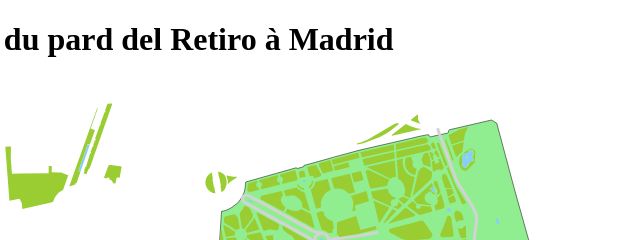
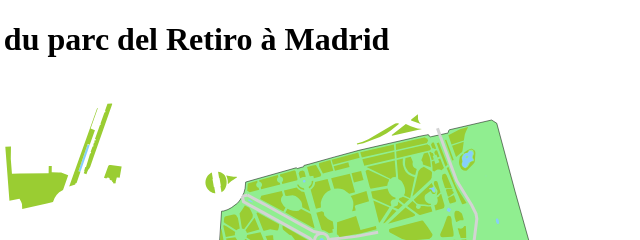
Before and after one commit to olivia-prad/VisualDon, a website built with Parcel: page 20200403/src/index.html in a window 1280 px wide. Shown: the top 240 px of the page, 197-837 px from the left. Built offline with nearby package versions, Linux system fonts and the light colour scheme.

Commit message:
cartographieParcV3

```diff
--- a/20200403/src/index.html
+++ b/20200403/src/index.html
@@ -2,7 +2,7 @@
 <html>
   <body>
     <h1>
-        Cartographie du pard del Retiro à Madrid
+        Cartographie du parc del Retiro à Madrid
     </h1>
     <div id="carte"></div>
     <script src="index.js"></script>
```
